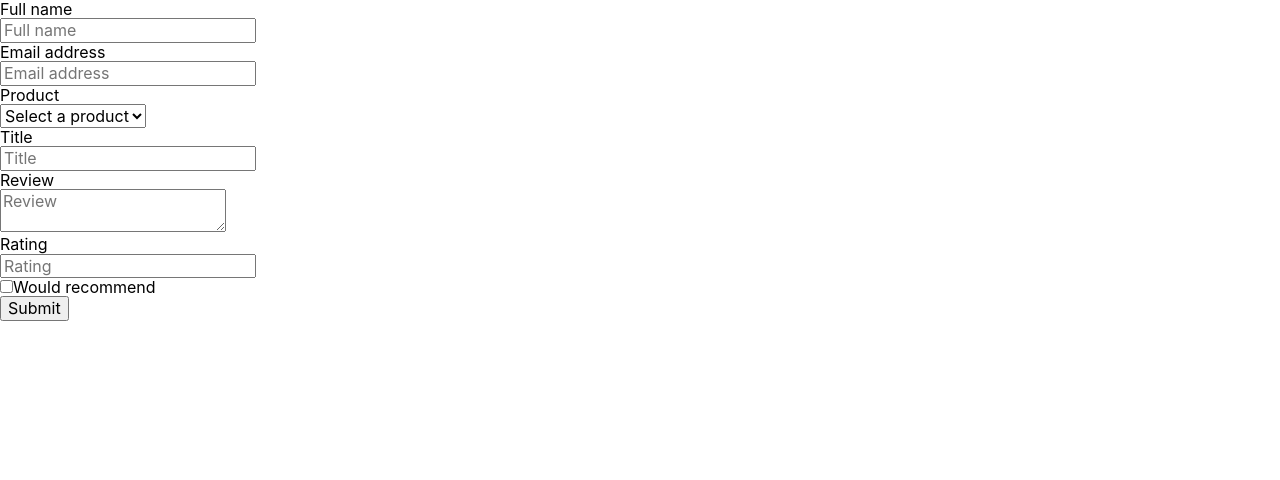
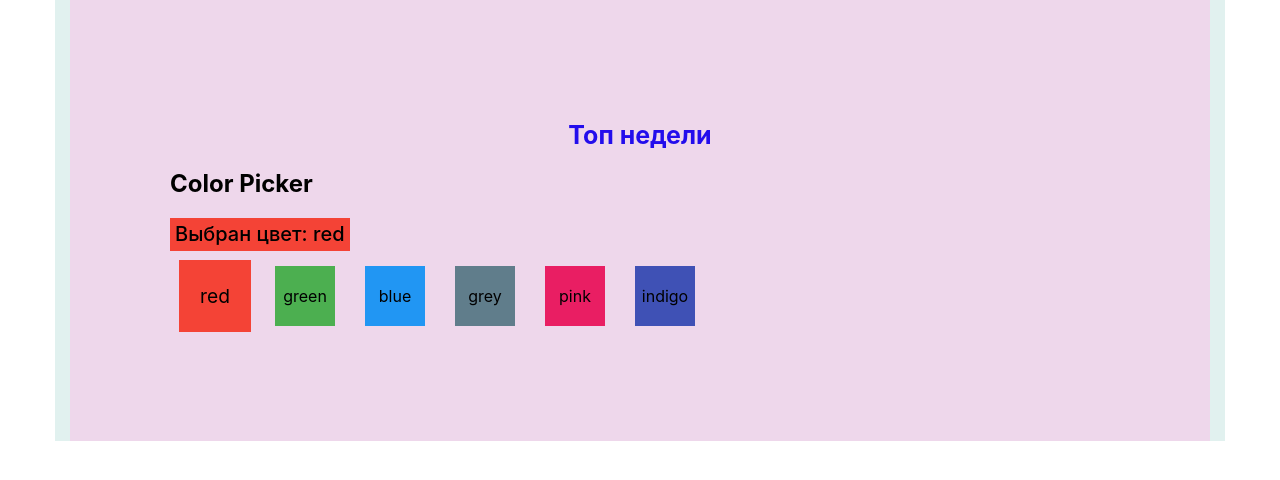
Before and after one commit to EvgeniyArabadzhiyskiy/react-test, a React (Create React App) app: page / in a window 1280 px wide. Shown: the top 480 px of the page. Built offline with nearby package versions, Linux system fonts and the light colour scheme.

Commit message:
Add and update files

```diff
--- a/src/App.js
+++ b/src/App.js
@@ -1,27 +1,29 @@
+// ================ Formik Yup Библиотеки =======================
+
 // import FormikForm from "components/Formik/Formik";
-import ProductReviewForm from "components/Formik2/ProductReviewForm";
+// import ProductReviewForm from "components/Formik2/ProductReviewForm";
 
-import { Component } from "react";
+// import { Component } from "react";
 
-class App extends Component {
-  render() {
-    return (
-      <>
-        {/* <FormikForm /> */}
-        <ProductReviewForm />
-      </>
-    );
-  }
-}
+// class App extends Component {
+//   render() {
+//     return (
+//       <>
+//         {/* <FormikForm /> */}
+//         <ProductReviewForm />
+//       </>
+//     );
+//   }
+// }
 
-export default App;
+// export default App;
 
-// import Section from "components/Section/Section";
-// import Container from "components/Container/Container";
+import Section from "components/Section/Section";
+import Container from "components/Container/Container";
 // import PaintingList from "components/PaintingList/PaintingList";
 // import paintings from "./paintings.json";
 // import ButtonPaint from "components/ButtonPaint";
-// import ColorPicker from "components/ColorPicker/ColorPicker";
+import ColorPicker from "components/ColorPicker/ColorPicker";
 // import Alert from "components/Alert/Alert";
 // import Profile from "components/Profile/Profile";
 // import user from "components/Profile/user.json";
@@ -34,14 +36,14 @@ export default App;
 // import Filter from "./components/TodoList/Filter/Filter";
 // import shortid from "shortid";
 
-// const colorPickerOptions = [
-//   { label: "red", color: "#F44336" },
-//   { label: "green", color: "#4CAF50" },
-//   { label: "blue", color: "#2196F3" },
-//   { label: "grey", color: "#607D8B" },
-//   { label: "pink", color: "#E91E63" },
-//   { label: "indigo", color: "#3F51B5" },
-// ];
+const colorPickerOptions = [
+  { label: "red", color: "#F44336" },
+  { label: "green", color: "#4CAF50" },
+  { label: "blue", color: "#2196F3" },
+  { label: "grey", color: "#607D8B" },
+  { label: "pink", color: "#E91E63" },
+  { label: "indigo", color: "#3F51B5" },
+];
 
 // class App extends Component {
 //   state = {
@@ -135,30 +137,29 @@ export default App;
 
 // export default App;
 
-// export default function App(props) {
-//   return (
-//     <div>
-//       <Container>
-//         <Section title="Топ недели">
+export default function App(props) {
+  return (
+    <div>
+      <Container>
+        <Section title="Топ недели">
+          {/* <Modal /> */}
+          {/* <Dropdown /> */}
+          {/* <Counter initialValue={10} /> */}
+          <ColorPicker options={colorPickerOptions} />
+          {/* <Alert text="Шеф всё пропало!" type="error" /> */}
+          {/* <Alert text="Шеф всё пропало!" type="warning" /> */}
+          {/* <Alert text="Шеф всё пропало!" type="success" /> */}
+        </Section>
 
-//           {/* <Modal /> */}
-//           {/* <Dropdown /> */}
-//           {/* <Counter initialValue={10} /> */}
-//           {/* <ColorPicker options={colorPickerOptions} /> */}
-//           {/* <Alert text="Шеф всё пропало!" type="error" /> */}
-//           {/* <Alert text="Шеф всё пропало!" type="warning" /> */}
-//           {/* <Alert text="Шеф всё пропало!" type="success" /> */}
-//         </Section>
+        {/* <PaintingList items={paintings} /> */}
+        {/* <ButtonPaint type="button" disabled={false} label="Click Me" /> */}
+        {/* <Section title="The Best" classes="is-hidden open"> */}
 
-//         {/* <PaintingList items={paintings} /> */}
-//         {/* <ButtonPaint type="button" disabled={false} label="Click Me" /> */}
-//         {/* <Section title="The Best" classes="is-hidden open"> */}
-
-//         {/* </Section> */}
-//       </Container>
-//     </div>
-//   );
-// }
+        {/* </Section> */}
+      </Container>
+    </div>
+  );
+}
 
 // ========================= TEST==========================
 
--- a/src/components/ColorPicker/Buttons/Buttons.js
+++ b/src/components/ColorPicker/Buttons/Buttons.jsx
@@ -1,19 +1,19 @@
-const Buttons = ({ options, onMakeClassOptions, onMakeIndex }) => (
+import { StyledButton } from "./Buttons.styled";
+
+const Buttons = ({ options, onMakeIndex, stateIndex }) => (
   <div>
     {options.map((option, index) => {
       return (
-        <button
+        <StyledButton
           key={option.color}
-          className={onMakeClassOptions(index)}
+          stateIndex={stateIndex === index}
           style={{
             backgroundColor: option.color,
-            color: "black",
-            border: "2px solid black",
           }}
           onClick={() => onMakeIndex(index)}
         >
           {option.label}
-        </button>
+        </StyledButton>
       );
     })}
   </div>
--- /dev/null
+++ b/src/components/ColorPicker/Buttons/Buttons.styled.js
@@ -0,0 +1,13 @@
+import styled from "styled-components";
+
+export const StyledButton = styled.button`
+  display: inline-block;
+  width: 60px;
+  height: 60px;
+  margin: 15px;
+  text-align: center;
+  border: none;
+  transition: transform 300ms linear;
+
+  transform: ${(prop) => (prop.stateIndex ? "scale(1.2)" : "")};
+`;
--- a/src/components/ColorPicker/ColorPicker.js
+++ b/src/components/ColorPicker/ColorPicker.jsx
@@ -1,8 +1,7 @@
-import React, { Component } from "react";
-import stl from "./ColorPicker.module.css";
+import { Component } from "react";
 import PropTypes from "prop-types";
 import Buttons from "./Buttons/Buttons";
-import classNames from "classnames";
+import { StyledText } from "./ColorPicker.styled";
 
 class ColorPicker extends Component {
   static propTypes = {
@@ -24,18 +23,18 @@ class ColorPicker extends Component {
     });
   };
 
-  makeOptionClassesName = (index) => {
-    return classNames(stl.opti, {
-      [stl.opti__action]: index === this.state.activIndex,
-    });
+  // makeOptionClassesName = (index) => {
+  //   return classNames(stl.opti, {
+  //     [stl.opti__action]: index === this.state.activIndex,
+  //   });
 
-    // const optionClass = [stl.opti];
+  //   // const optionClass = [stl.opti];
 
-    // if (index === this.state.activIndex) {
-    //   optionClass.push(stl.opti__action);
-    // }
-    // return optionClass.join(" ");
-  };
+  //   // if (index === this.state.activIndex) {
+  //   //   optionClass.push(stl.opti__action);
+  //   // }
+  //   // return optionClass.join(" ");
+  // };
 
   render() {
     const { activIndex } = this.state;
@@ -45,13 +44,13 @@ class ColorPicker extends Component {
     return (
       <div>
         <h2>Color Picker</h2>
-        <p className={stl.text} style={{ backgroundColor: color }}>
+        <StyledText style={{ backgroundColor: color }}>
           Выбран цвет: {label}
-        </p>
+        </StyledText>
 
         <Buttons
           options={options}
-          onMakeClassOptions={this.makeOptionClassesName}
+          stateIndex={this.state.activIndex}
           onMakeIndex={this.click}
         />
       </div>
--- /dev/null
+++ b/src/components/ColorPicker/ColorPicker.styled.js
@@ -0,0 +1,9 @@
+import styled from "styled-components";
+
+export const StyledText = styled.div`
+  display: inline-block;
+  font-size: 20px;
+  font-weight: 500;
+  padding: 5px;
+  background-color: rgb(38, 182, 45);
+`;
```
Also changed, not shown: src/components/ColorPicker/ColorPicker.module.css (deleted, +0 -29 lines), src/components/ColorPicker/Buttons/Buttons.module.css (deleted).
